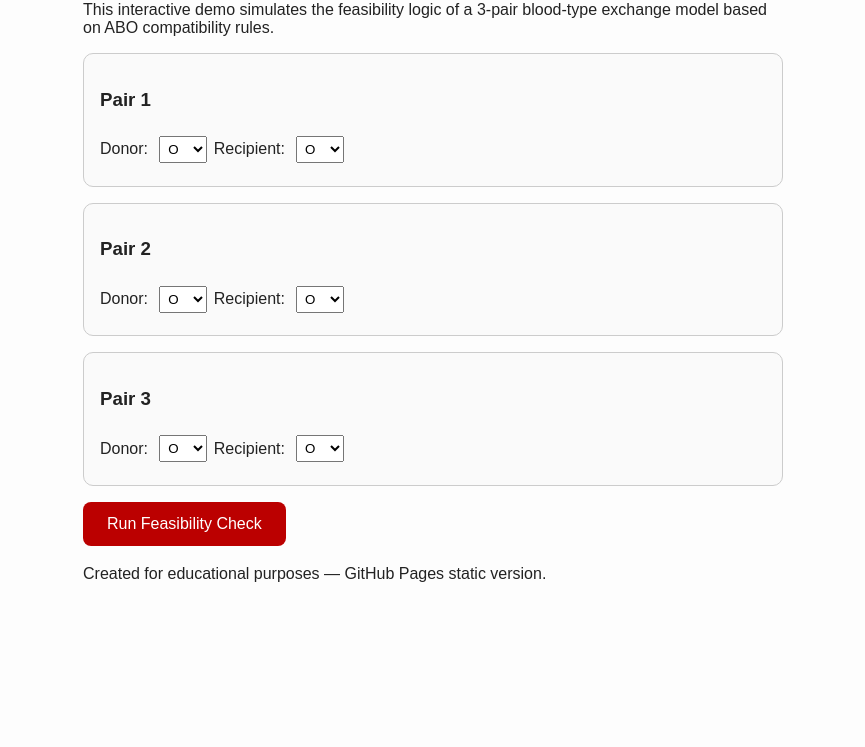
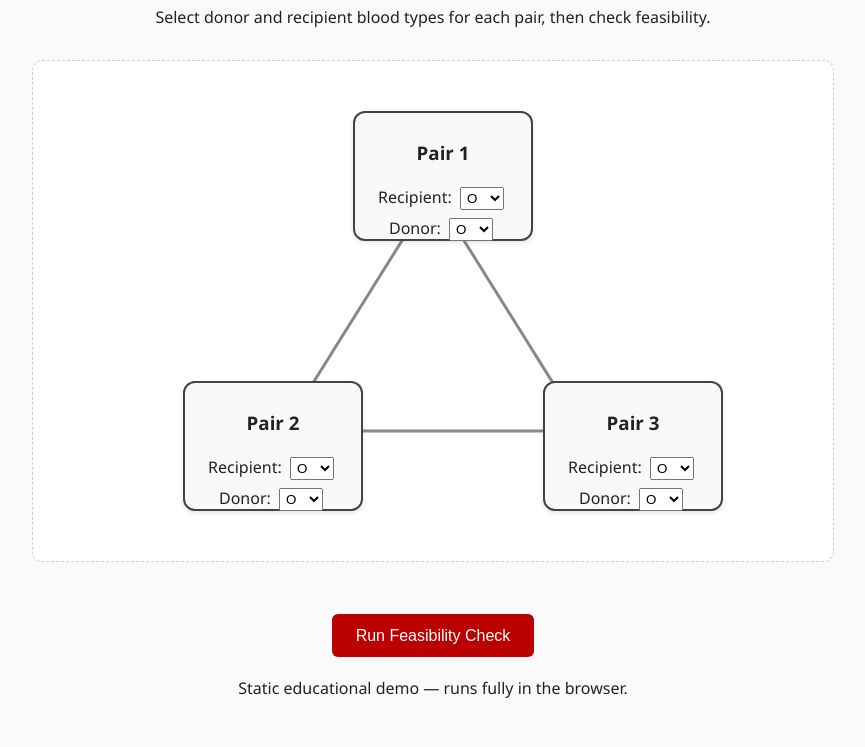
Before and after one commit to gabrieltepin/odd_cycle_puzzle, a plain HTML site: page interactive_puzzle/index.html in a window 1280 px wide. Shown: the part 112-859 px from the top of the page, without its empty margins (207-1072 px from the left). Before the commit the page ends 800 px from the top, so only its background shows below. Drawn offline with Linux system fonts and the light colour scheme.

Commit message:
improved interactive dashboard

```diff
--- a/interactive_puzzle/index.html
+++ b/interactive_puzzle/index.html
@@ -3,24 +3,51 @@
 <head>
   <meta charset="UTF-8" />
   <meta name="viewport" content="width=device-width, initial-scale=1.0" />
-  <title>Blood-Type Incompatibility Checker</title>
+  <title>Blood-Type Exchange Dashboard</title>
   <link rel="stylesheet" href="style.css" />
 </head>
 <body>
-  <h1>🩸 Blood-Type Incompatibility Checker</h1>
+  <h1>🩸 Blood-Type Exchange Dashboard</h1>
   <p>
-    This interactive demo simulates the feasibility logic of a 3-pair blood-type
-    exchange model based on ABO compatibility rules.
+    Select donor and recipient blood types for each pair, then check feasibility.
   </p>
 
-  <div id="pairs"></div>
+  <div id="canvas">
+    <svg id="arrows" width="800" height="500">
+      <defs>
+        <marker id="arrowhead" markerWidth="8" markerHeight="5" refX="7" refY="2.5" orient="auto">
+          <polygon points="0 0, 8 2.5, 0 5" fill="black"/>
+        </marker>
+      </defs>
+      <line id="line1" x1="400" y1="130" x2="250" y2="370" class="arrow"/>
+      <line id="line2" x1="250" y1="370" x2="550" y2="370" class="arrow"/>
+      <line id="line3" x1="550" y1="370" x2="400" y2="130" class="arrow"/>
+    </svg>
+
+    <div class="pair" id="pair1">
+      <h3>Pair 1</h3>
+      <div>Recipient: <select id="rec1"></select></div>
+      <div>Donor: <select id="don1"></select></div>
+    </div>
+
+    <div class="pair" id="pair2">
+      <h3>Pair 2</h3>
+      <div>Recipient: <select id="rec2"></select></div>
+      <div>Donor: <select id="don2"></select></div>
+    </div>
+
+    <div class="pair" id="pair3">
+      <h3>Pair 3</h3>
+      <div>Recipient: <select id="rec3"></select></div>
+      <div>Donor: <select id="don3"></select></div>
+    </div>
+  </div>
 
   <button id="check">Run Feasibility Check</button>
-
   <div id="result"></div>
 
   <footer>
-    <p>Created for educational purposes — GitHub Pages static version.</p>
+    <p>Static educational demo — runs fully in the browser.</p>
   </footer>
 
   <script src="script.js"></script>
--- a/interactive_puzzle/script.js
+++ b/interactive_puzzle/script.js
@@ -1,6 +1,4 @@
 const types = ["O", "A", "B", "AB"];
-const pairs = [1, 2, 3];
-
 const compatible = {
   O: ["O", "A", "B", "AB"],
   A: ["A", "AB"],
@@ -8,51 +6,47 @@ const compatible = {
   AB: ["AB"]
 };
 
-function makeSelect(idPrefix) {
-  const sel = document.createElement("select");
-  sel.id = idPrefix;
+// initialize dropdowns
+for (let i = 1; i <= 3; i++) {
+  const rec = document.getElementById(`rec${i}`);
+  const don = document.getElementById(`don${i}`);
   for (const t of types) {
-    const opt = document.createElement("option");
-    opt.value = t;
-    opt.textContent = t;
-    sel.appendChild(opt);
+    rec.innerHTML += `<option value="${t}">${t}</option>`;
+    don.innerHTML += `<option value="${t}">${t}</option>`;
   }
-  return sel;
 }
 
-// Build input interface
-const pairsDiv = document.getElementById("pairs");
-pairs.forEach((i) => {
-  const div = document.createElement("div");
-  div.className = "pair";
-  div.innerHTML = `<h3>Pair ${i}</h3>`;
-  div.append("Donor: ", makeSelect(`donor${i}`), "Recipient: ", makeSelect(`rec${i}`));
-  pairsDiv.appendChild(div);
-});
-
-// Check feasibility
 document.getElementById("check").addEventListener("click", () => {
   let feasible = true;
-  let msg = "";
+  let messages = [];
 
-  for (let i of pairs) {
-    const donor = document.getElementById(`donor${i}`).value;
+  // reset arrow colors
+  for (let l = 1; l <= 3; l++) {
+    document.getElementById(`line${l}`).style.stroke = "#888";
+  }
+
+  // Check internal incompatibilities
+  for (let i = 1; i <= 3; i++) {
+    const donor = document.getElementById(`don${i}`).value;
     const rec = document.getElementById(`rec${i}`).value;
-
-    // same-pair incompatibility
     if (!compatible[donor].includes(rec)) {
       feasible = false;
-      msg += `❌ Pair ${i}: ${donor} → ${rec} is incompatible.<br>`;
+      messages.push(`❌ Pair ${i}: Donor ${donor} incompatible with Recipient ${rec}`);
     }
   }
 
-  // cyclic compatibility check (1→2→3→1)
-  for (let i = 0; i < pairs.length; i++) {
-    const donor = document.getElementById(`donor${pairs[i]}`).value;
-    const nextRec = document.getElementById(`rec${pairs[(i + 1) % pairs.length]}`).value;
-    if (!compatible[donor].includes(nextRec)) {
+  // cyclic connections (1→2, 2→3, 3→1)
+  const next = {1:2, 2:3, 3:1};
+  for (let i = 1; i <= 3; i++) {
+    const donor = document.getElementById(`don${i}`).value;
+    const nextRec = document.getElementById(`rec${next[i]}`).value;
+    const line = document.getElementById(`line${i}`);
+    if (compatible[donor].includes(nextRec)) {
+      line.style.stroke = "green";
+    } else {
+      line.style.stroke = "red";
       feasible = false;
-      msg += `⚠️ Donor ${i + 1} cannot donate to next recipient (${nextRec}).<br>`;
+      messages.push(`⚠️ Donor ${i} (${donor}) cannot donate to Recipient ${next[i]} (${nextRec})`);
     }
   }
 
@@ -61,7 +55,7 @@ document.getElementById("check").addEventListener("click", () => {
     result.innerHTML = "✅ Model is feasible.";
     result.style.color = "green";
   } else {
-    result.innerHTML = msg + "<br><strong>❌ Model is infeasible.</strong>";
+    result.innerHTML = messages.join("<br>") + "<br><strong>❌ Model is infeasible.</strong>";
     result.style.color = "red";
   }
 });
--- a/interactive_puzzle/style.css
+++ b/interactive_puzzle/style.css
@@ -1,41 +1,73 @@
 body {
-  font-family: Arial, sans-serif;
-  background: #fdfdfd;
+  font-family: "Segoe UI", Arial, sans-serif;
+  background: #fafafa;
   color: #222;
-  max-width: 700px;
-  margin: 0 auto;
+  text-align: center;
+  margin: 0;
   padding: 2em;
 }
 
-h1 {
-  color: #b00;
+#canvas {
+  position: relative;
+  width: 800px;
+  height: 500px;
+  margin: 2em auto;
+  border: 1px dashed #ccc;
+  background-color: #fff;
+  border-radius: 10px;
 }
 
 .pair {
-  border: 1px solid #ccc;
-  border-radius: 10px;
-  padding: 1em;
-  margin: 1em 0;
-  background: #fafafa;
+  position: absolute;
+  width: 160px;
+  height: 110px;
+  border: 2px solid #444;
+  border-radius: 12px;
+  background: #f9f9f9;
+  box-shadow: 0 2px 4px rgba(0,0,0,0.1);
+  padding: 0.5em;
+}
+
+#pair1 {
+  top: 50px;
+  left: 320px;
+}
+
+#pair2 {
+  top: 320px;
+  left: 150px;
+}
+
+#pair3 {
+  top: 320px;
+  left: 510px;
+}
+
+.arrow {
+  stroke-width: 3px;
+  stroke: #888;
+  marker-end: url(#arrowhead);
+  transition: stroke 0.3s ease;
 }
 
 select {
-  margin: 0.5em;
-  padding: 0.3em;
+  margin: 4px;
+  padding: 2px;
 }
 
 button {
+  margin-top: 20px;
   padding: 0.8em 1.5em;
-  font-size: 1em;
-  background-color: #b00;
+  background: #b00;
   color: white;
   border: none;
-  border-radius: 8px;
+  border-radius: 6px;
+  font-size: 1em;
   cursor: pointer;
 }
 
 button:hover {
-  background-color: #900;
+  background: #900;
 }
 
 #result {
```
